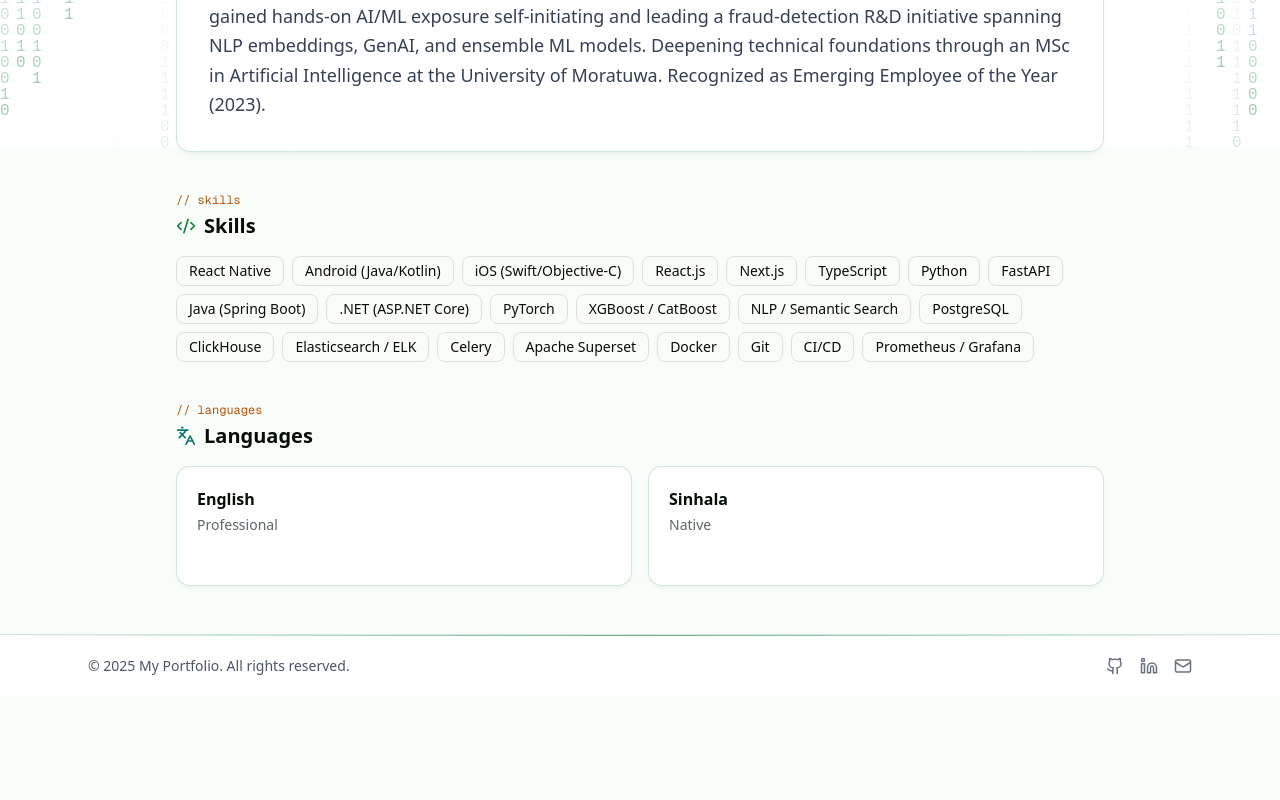
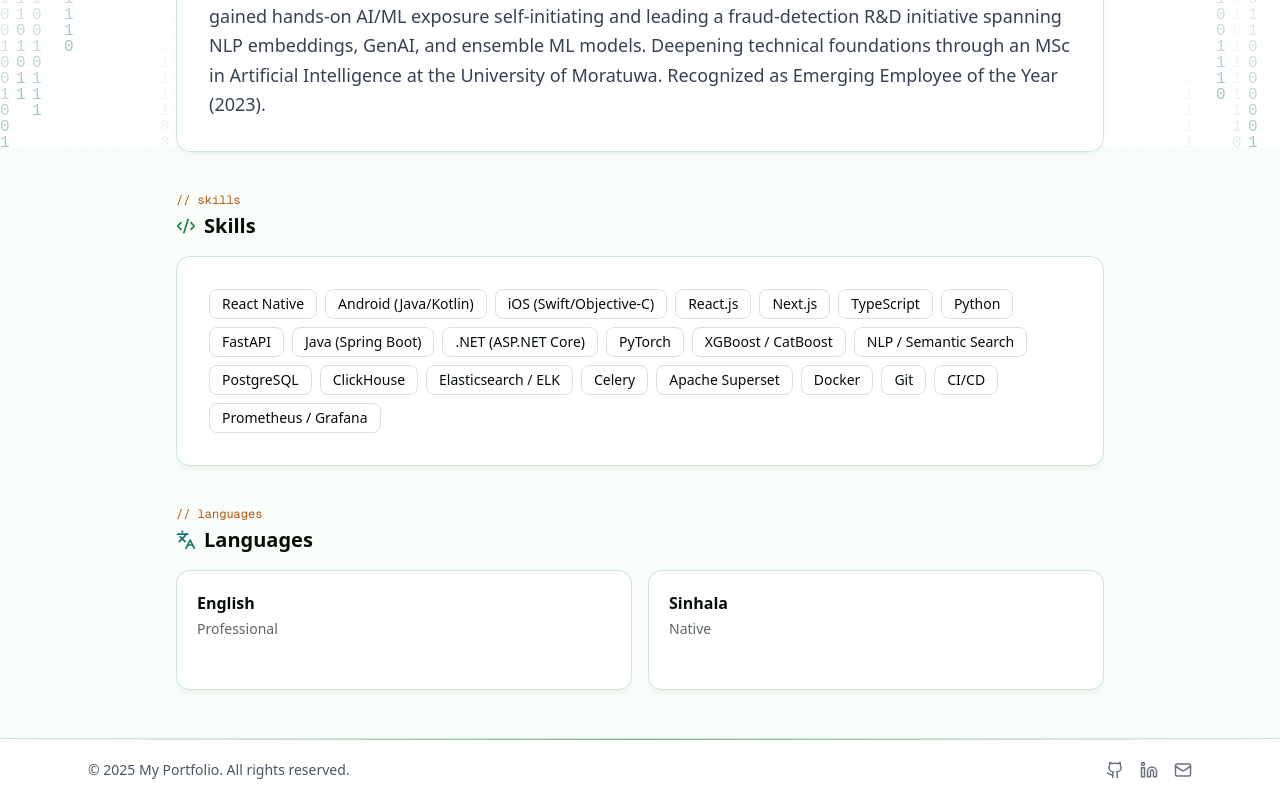
Before and after one commit to PathmikaW/my-portfolio, a Next.js app in the folder my-portfolio/: page /en/about in a window 1280 px wide. Shown: the part 653-1453 px from the top of the page. Before the commit the page ends 1349 px from the top, so only its background shows below. Built offline with nearby package versions, Linux system fonts and the light colour scheme.

Commit message:
fix(about): move Skills heading outside card to match page pattern
The Skills label/heading was nested inside the card div, unlike the
Languages section right below it (and the rest of the site) where the
'// comment' label and heading sit above the card, with only the
actual content boxed.

```diff
--- a/my-portfolio/src/app/[locale]/about/_components/AboutClient.tsx
+++ b/my-portfolio/src/app/[locale]/about/_components/AboutClient.tsx
@@ -41,12 +41,14 @@ export default function AboutClient({ profile }: Props) {
           <Code2 className="size-5 text-accent-blue" />
           <h3 className="font-display text-xl font-semibold">{tAbout('skills')}</h3>
         </div>
+        <div className="rounded-xl border border-accent-blue/20 bg-white/90 dark:bg-black/70 backdrop-blur-lg p-6 sm:p-8 shadow-md shadow-accent-blue/5">
           <div className="flex flex-wrap gap-2">
             {profile.skills.map((skill) => (
               <Badge key={skill} variant="outline" className="text-sm py-1 px-3">
                 {skill}
               </Badge>
             ))}
+          </div>
         </div>
       </ScrollItem>
 
```
Lines whose indentation alone changed are shown as unchanged.
